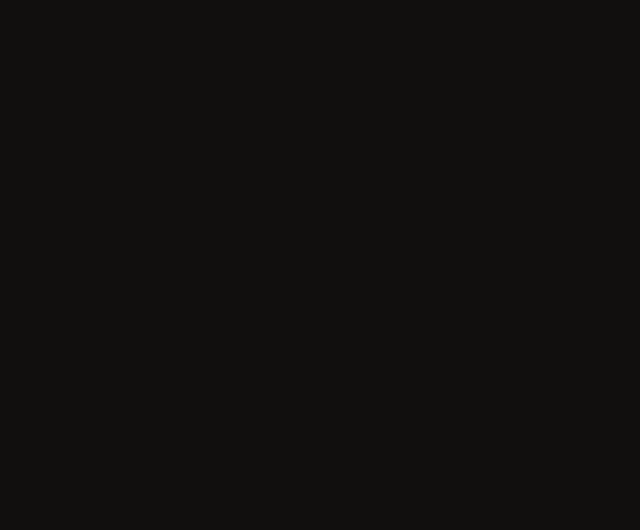
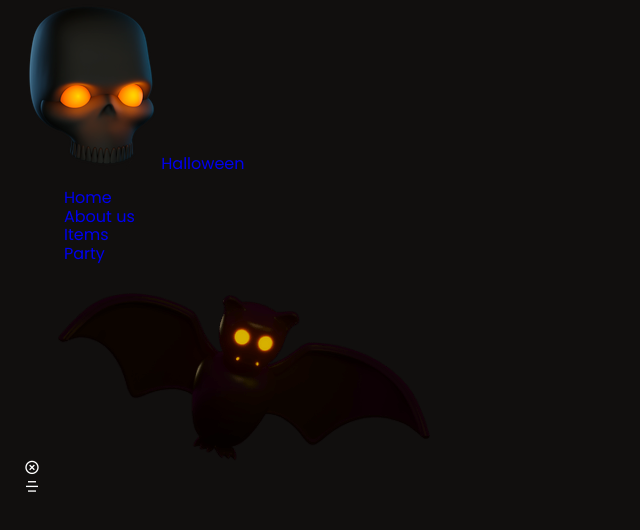
Before and after one commit to snep99/halloween-w, a website built with webpack: page src/index.html in a window 1280 px wide. Shown: the whole page, without its empty margins (0-640 px from the left). Built offline with nearby package versions, Linux system fonts and the light colour scheme; a web font is replaced by a local one.

Commit message:
add header html and styles

```diff
--- a/src/index.html
+++ b/src/index.html
@@ -8,6 +8,36 @@
   <title>Halloween M.Y.</title>
 </head>
 <body>
-
+  <header class="header" id="header">
+    <nav class="nav container">
+      <a href="#" class="nav__logo">
+        <img src="./img/logo-skull.png" alt="logotype image">
+        Halloween
+      </a>
+      <div class="nav__menu" id="nav-menu">
+        <ul class="nav__list">
+          <li class="nav__item">
+            <a href="#home" class="nav__link">Home</a>
+          </li>
+          <li class="nav__item">
+            <a href="#about" class="nav__link">About us</a>
+          </li>
+          <li class="nav__item">
+            <a href="#items" class="nav__link">Items</a>
+          </li>
+          <li class="nav__item">
+            <a href="#party" class="nav__link">Party</a>
+          </li>
+        </ul>
+        <div class="nav__close" id="nav-close">
+          <i class="ri-close-circle-line"></i>
+          <img src="./img/nav-bat.png" alt="nav menu image" class="nav__img">
+        </div>
+        <div class="nav__toggle" id="nav-toggle">
+          <i class="ri-menu-5-fill"></i>
+        </div>
+      </div>
+    </nav>
+  </header>
 </body>
 </html>
--- a/src/index.scss
+++ b/src/index.scss
@@ -2,3 +2,4 @@
 @import 'style/var';
 @import 'style/style';
 @import 'style/fonts';
+@import 'style/header';
--- /dev/null
+++ b/src/style/_header.scss
@@ -0,0 +1,13 @@
+/*header and nav*/
+.header {
+  position: fixed;
+  width: 100%;
+  background: transparent;
+  top: 0;
+  left: 0;
+  z-index: $z-fixed;
+  transition: background .3s, box-shadow .3s;
+}
+.nav {
+
+}
```
